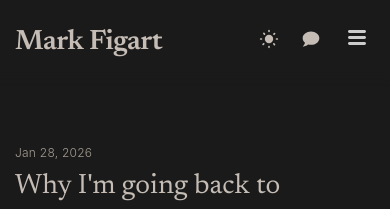
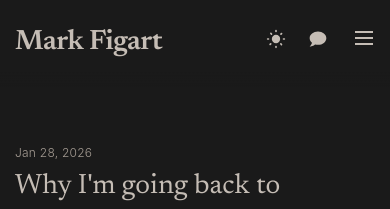
Before and after one commit to figart/60, a Jekyll site: the page built from index.markdown, in a window 390 px wide. Shown: the top 209 px of the page. Built offline with Jekyll 4.4.1, drawn with Linux system fonts in a browser that asks for light colours.

Commit message:
UI improvements: hamburger animation, mobile menu alignment, h2 spacing
- Animate hamburger menu to X on open/close
- Fix mobile menu alignment with content edge
- Add pipe separators between nav items (filtered for pages with titles)
- Add 2.5rem top margin to h2s in post content
- Update contact modal heading text

Co-Authored-By: Claude Opus 4.5 <noreply@anthropic.com>

```diff
--- a/_includes/contact-modal.html
+++ b/_includes/contact-modal.html
@@ -7,7 +7,7 @@
       <input type="hidden" name="subject" value="New contact from {{ site.title }}">
       <input type="checkbox" name="botcheck" class="hidden" style="display: none;">
 
-      <h2>Get in Touch</h2>
+      <h2>Get in Touch with Mark</h2>
 
       <div class="form-group">
         <label for="contact-name">Name</label>
--- a/_includes/header.html
+++ b/_includes/header.html
@@ -31,18 +31,22 @@
         <input type="checkbox" id="nav-trigger" class="nav-trigger" />
         <label for="nav-trigger">
           <span class="menu-icon">
-            <svg viewBox="0 0 18 15" width="18px" height="15px">
-              <path d="M18,1.484c0,0.82-0.665,1.484-1.484,1.484H1.484C0.665,2.969,0,2.304,0,1.484l0,0C0,0.665,0.665,0,1.484,0 h15.032C17.335,0,18,0.665,18,1.484L18,1.484z M18,7.516C18,8.335,17.335,9,16.516,9H1.484C0.665,9,0,8.335,0,7.516l0,0 c0-0.82,0.665-1.484,1.484-1.484h15.032C17.335,6.031,18,6.696,18,7.516L18,7.516z M18,13.516C18,14.335,17.335,15,16.516,15H1.484 C0.665,15,0,14.335,0,13.516l0,0c0-0.82,0.665-1.483,1.484-1.483h15.032C17.335,12.031,18,12.695,18,13.516L18,13.516z"/>
-            </svg>
+            <span class="menu-line"></span>
+            <span class="menu-line"></span>
+            <span class="menu-line"></span>
           </span>
         </label>
 
         <div class="trigger">
+          {%- assign pages_with_titles = "" | split: "" -%}
           {%- for path in page_paths -%}
             {%- assign my_page = site.pages | where: "path", path | first -%}
             {%- if my_page.title -%}
+              {%- assign pages_with_titles = pages_with_titles | push: my_page -%}
+            {%- endif -%}
+          {%- endfor -%}
+          {%- for my_page in pages_with_titles -%}
             <a class="page-link" href="{{ my_page.url | relative_url }}">{{ my_page.nav_title | default: my_page.title | escape }}</a>{%- unless forloop.last -%}<span class="nav-separator"> | </span>{%- endunless -%}
-            {%- endif -%}
           {%- endfor -%}
         </div>
       </nav>
--- a/_sass/minima/_layout.scss
+++ b/_sass/minima/_layout.scss
@@ -93,7 +93,7 @@
   @include media-query($on-palm) {
     position: absolute;
     top: min(3.375rem, calc(3vw + 0.5rem));
-    right: 0.9375rem;
+    right: 0.5rem;
     background-color: transparent;
     border: none;
     text-align: right;
@@ -112,16 +112,34 @@
 
     .menu-icon {
       display: flex;
+      flex-direction: column;
       align-items: center;
       justify-content: center;
+      gap: 4px;
       width: 2.25rem;
       height: 2.25rem;
       text-align: center;
+    }
 
-      > svg {
-        fill: var(--grey-color-dark);
-        transition: fill 0.3s ease;
-      }
+    .menu-line {
+      display: block;
+      width: 18px;
+      height: 2px;
+      background-color: var(--text-color);
+      transition: all 0.3s ease;
+      transform-origin: center;
+    }
+
+    input:checked ~ label .menu-line:nth-child(1) {
+      transform: translateY(6px) rotate(45deg);
+    }
+
+    input:checked ~ label .menu-line:nth-child(2) {
+      opacity: 0;
+    }
+
+    input:checked ~ label .menu-line:nth-child(3) {
+      transform: translateY(-6px) rotate(-45deg);
     }
 
     input ~ .trigger {
@@ -129,6 +147,9 @@
       width: 100%;
       margin-top: 0.5rem;
       padding: 0.5rem 0;
+      position: relative;
+      z-index: 101;
+      text-align: right;
     }
 
     input:checked ~ .trigger {
@@ -137,7 +158,8 @@
 
     .page-link {
       display: block;
-      padding: 0.5rem 1rem;
+      padding: 0.5rem 0.4375rem 0.5rem 0;
+      text-align: right;
 
       &:not(:last-child) {
         margin-right: 0;
@@ -458,6 +480,7 @@
 
   h2 {
     @include relative-font-size(2);
+    margin-top: 2.5rem;
 
     @include media-query($on-laptop) {
       @include relative-font-size(1.75);
```
Also changed, not shown: _pages/testing.md (added, +6 -0 lines).
